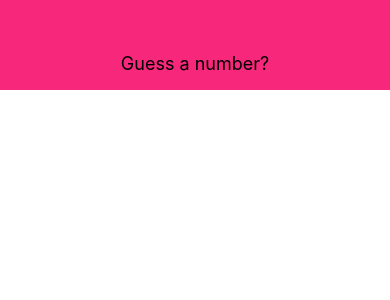
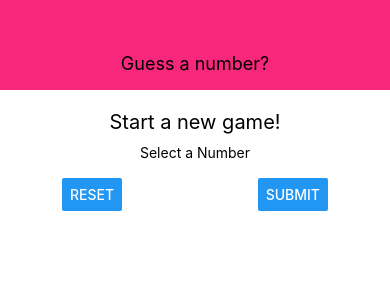
Before and after one commit to nandhirajan/react-native-guess-a-number, a React Native app: screen / in a window 390 px wide. Shown: the top 300 px of the page. Built offline with nearby package versions, Linux system fonts and the light colour scheme.

Commit message:
Working on the layout

```diff
--- a/App.js
+++ b/App.js
@@ -1,12 +1,14 @@
 import React from 'react';
 import { StyleSheet, Text, View } from 'react-native';
 
-import Header from './Header';
+import Header from './src/components/Header';
+import StartGameScreen from './src/components/screens/StartGameScreen'
 
 export default function App() {
   return (
     <View style={styles.container}>
       <Header title="Guess a number?" />
+      <StartGameScreen />
     </View>
   );
 }
--- /dev/null
+++ b/src/components/screens/StartGameScreen.js
@@ -0,0 +1,48 @@
+import React from 'react';
+import { View, Text, TextInput, Button, StyleSheet}  from 'react-native';
+
+const StartGameScreen = props => {
+    return(
+        <View style={styles.screen}>
+            <Text style={styles.title}>
+                Start a new game!
+            </Text>
+            <View style ={styles.inputContainer}>
+                <Text >Select a Number</Text>
+                <TextInput />
+                <View style = {styles.buttonContainer}>
+                    <Button title="Reset" />
+                    <Button title="Submit" />
+                </View>
+
+            </View>
+
+        </View>
+    )
+
+}
+
+const styles = StyleSheet.create({
+    screen:{
+        flex: 1,
+        padding: 10,
+        alignItems: "center",
+    },
+    title: {
+        fontSize: 20,
+        marginVertical: 10
+    },
+    inputContainer:{
+        width: 300,
+        maxWidth: "80%",
+        alignItems: "center"
+    },
+    buttonContainer:{
+        flexDirection: "row",
+        width: "100%",
+        justifyContent: "space-between",
+        paddingHorizontal: 15
+    }
+});
+
+export default StartGameScreen;
```
Also changed, not shown: src/components/Header.js (renamed from Header.js).
